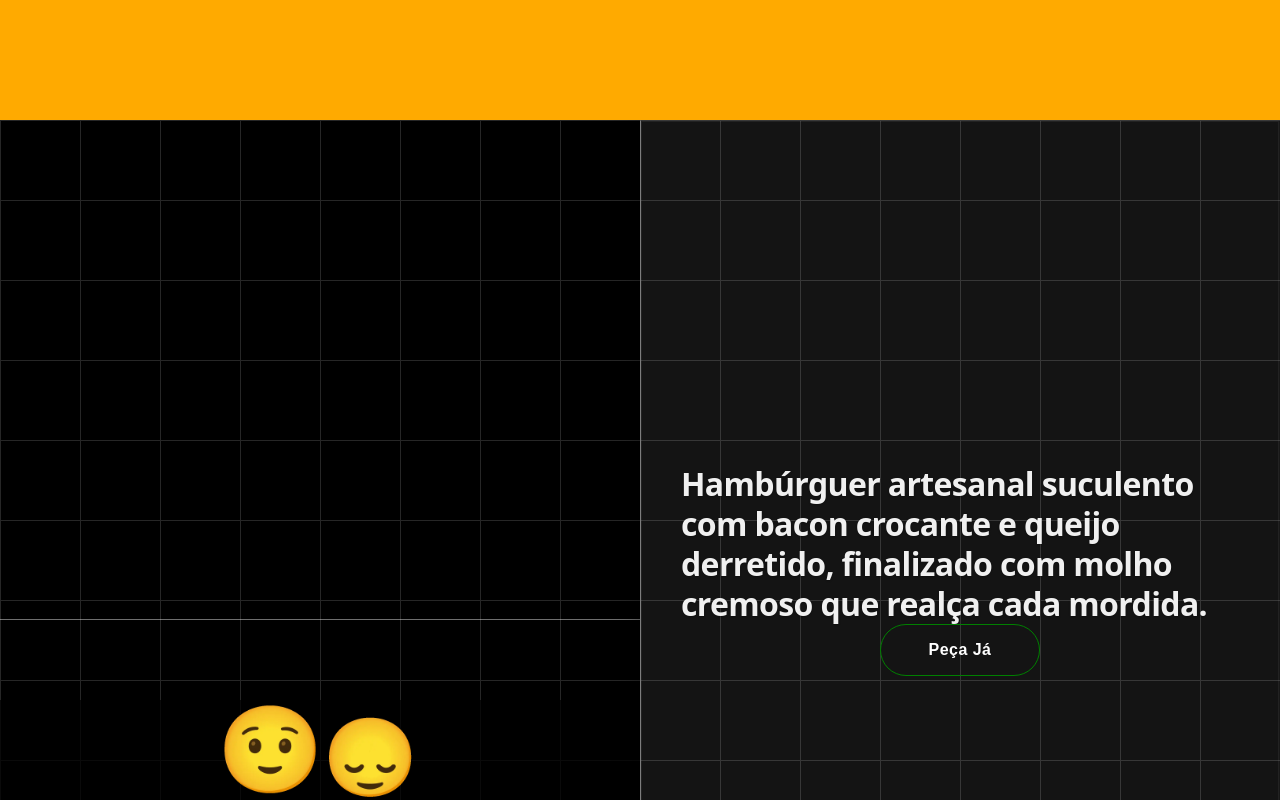
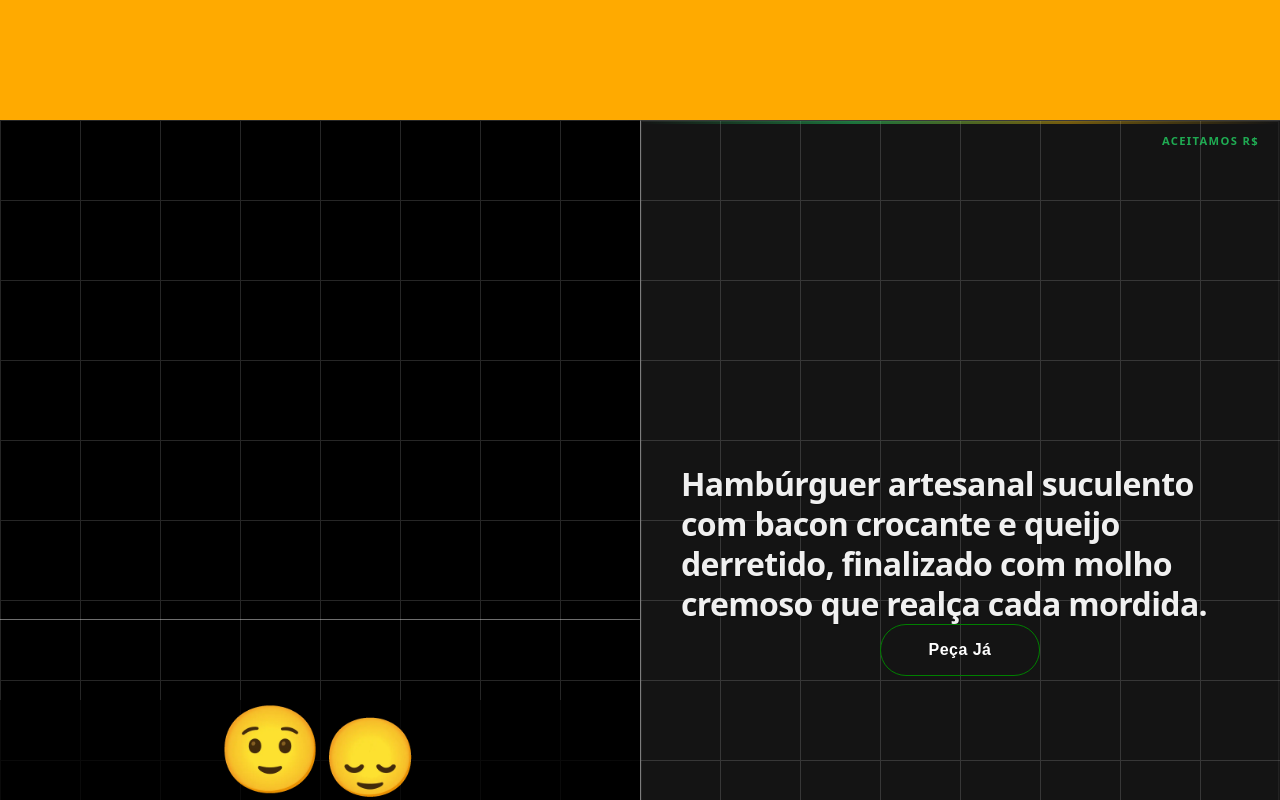
Before and after one commit to PedroEustaq/CryptoriumBurguerr, a plain HTML site: page siteVDD.html in a window 1280 px wide. Shown: the part 5320-6120 px from the top of the page. Drawn offline with Linux system fonts and the light colour scheme; a script that the page names is missing.

Commit message:
Update grandaobisteca.css

```diff
--- a/css/grandaobisteca.css
+++ b/css/grandaobisteca.css
@@ -9,7 +9,7 @@
     flex-wrap: nowrap;
     animation: mexerBack 20s linear infinite;
 
-max-width: 1440px;
+max-width: 1550px;
 }
 
 
@@ -157,7 +157,28 @@ max-width: 1440px;
     text-shadow: 0 1px 2px rgba(0, 0, 0, 0.3);
 }
 
-
+.Anuncio::before {
+    content: "";
+    position: absolute;
+    top: 0;
+    left: 0;
+    right: 0;
+    height: 3px;
+    background: linear-gradient(90deg, transparent, rgba(34, 197, 94, 0.6), rgba(234, 179, 8, 0.5), transparent);
+    opacity: 0.9;
+}
+.Anuncio::after {
+    content: "Aceitamos R$";
+    position: absolute;
+    top: 0.75rem;
+    right: 1.25rem;
+    font-size: 0.7rem;
+    font-weight: 700;
+    letter-spacing: 0.12em;
+    text-transform: uppercase;
+    color: rgba(34, 197, 94, 0.9);
+    opacity: 0.95;
+}
 .DivPreco {
     width: 100%;
     display: flex;
```
